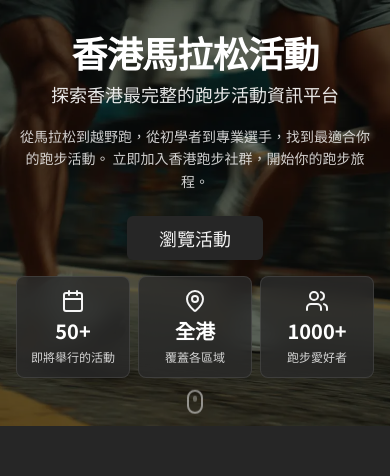
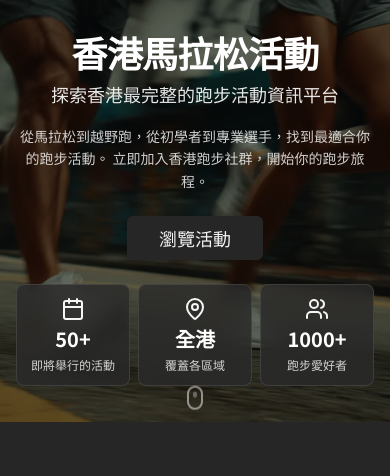
Before and after one commit to BraiNapofficial/marathons.hk, a Next.js app: page / in a window 390 px wide. Shown: the top 476 px of the page. Built offline with nearby package versions, Linux system fonts and the light colour scheme; no server answers; the database is empty.

Commit message:
Adjust mobile padding in Hero component

```diff
--- a/src/components/Hero.tsx
+++ b/src/components/Hero.tsx
@@ -71,7 +71,7 @@ const Hero = () => {
         <div className="absolute inset-0 bg-black/50"></div>
       </div>
 
-      <div className="container mx-auto px-4 sm:px-6 lg:px-8 text-center relative z-10 flex flex-col justify-center items-center h-full pt-8 md:pt-0 pb-12 md:pb-0">
+      <div className="container mx-auto px-4 sm:px-6 lg:px-8 text-center relative z-10 flex flex-col justify-center items-center h-full pt-8 md:pt-0 pb-6 md:pb-0">
         <div className="max-w-4xl mx-auto w-full">
           {/* Main Heading */}
           <h1 className="text-4xl md:text-5xl lg:text-6xl font-display text-white mb-2 md:mb-6 text-shadow-md animate-fade-in-up">
@@ -110,7 +110,7 @@ const Hero = () => {
           </div>
 
           {/* Stats */}
-          <div className="grid grid-cols-3 gap-2 sm:gap-4 max-w-3xl mx-auto animate-fade-in-up -mt-2 md:mt-0" style={{animationDelay: '0.8s'}}>
+          <div className="grid grid-cols-3 gap-2 sm:gap-4 max-w-3xl mx-auto animate-fade-in-up" style={{animationDelay: '0.8s'}}>
             <div className="glass-effect rounded-lg p-3 sm:p-4 text-center card-hover">
               <Calendar className="w-6 h-6 sm:w-8 sm:h-8 text-accent mx-auto mb-1 sm:mb-3" />
               <div className="text-xl sm:text-2xl font-bold text-white mb-1">
```
